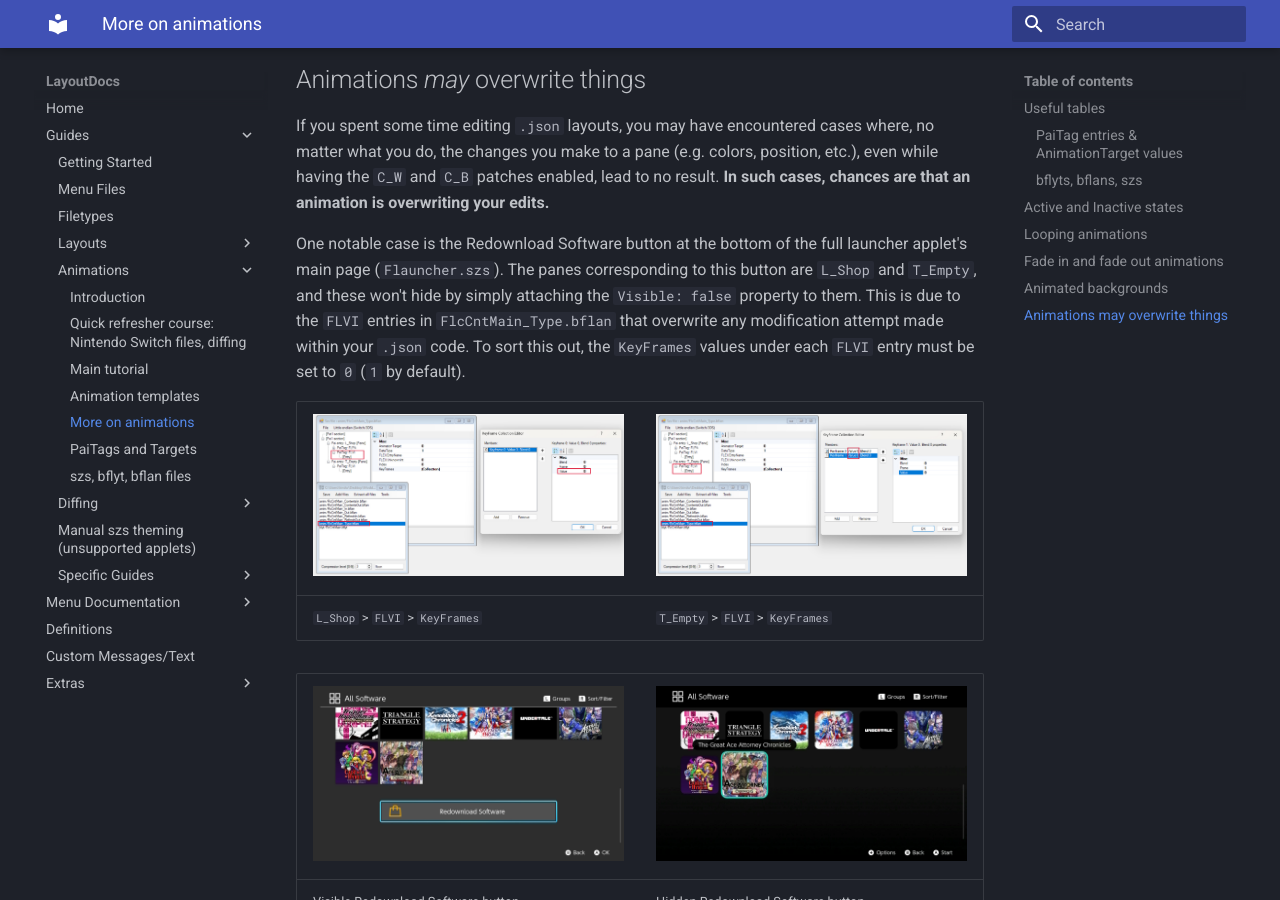
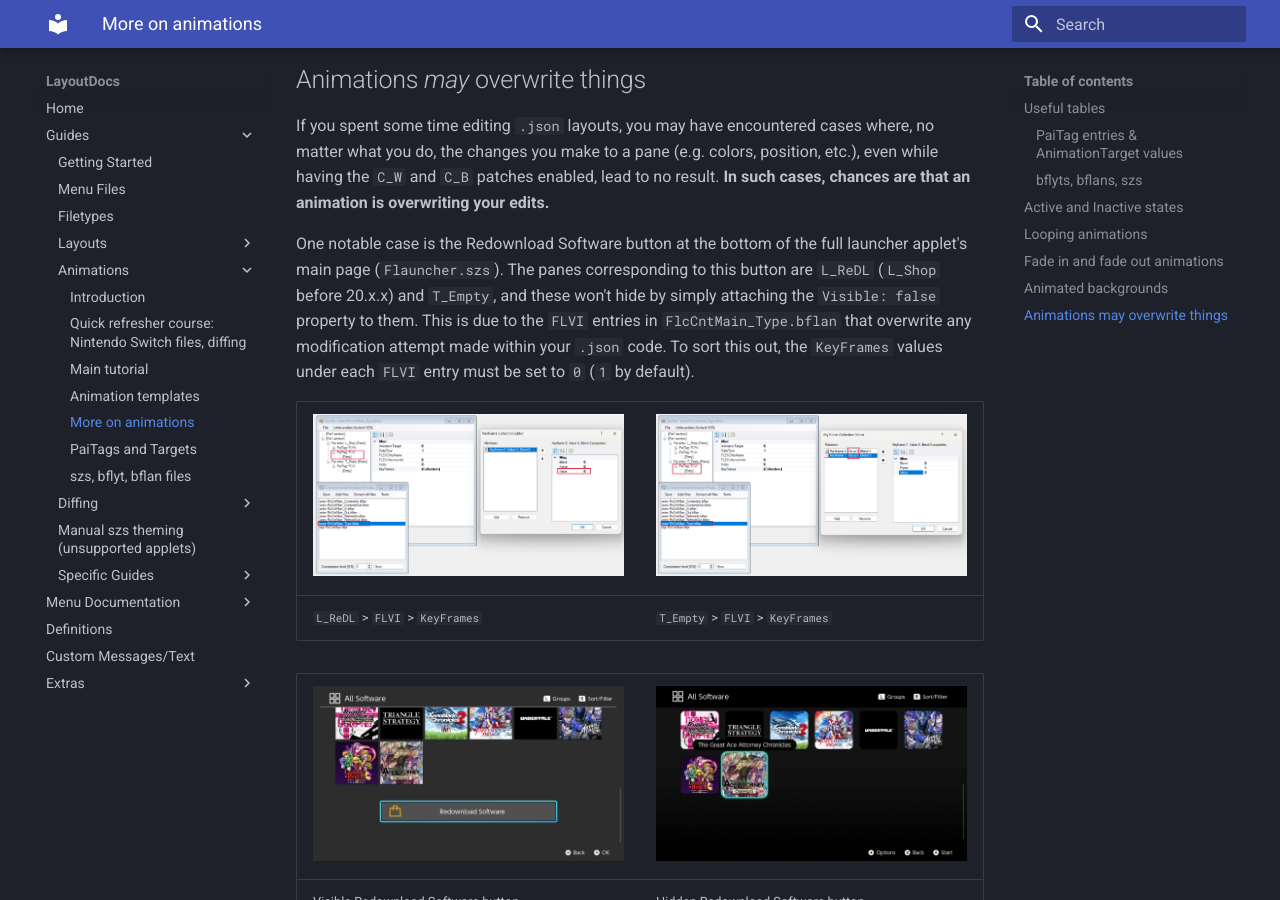
Before and after one commit to ThemezerNX/LayoutDocs, an MkDocs documentation site: the page built from docs/guide/animations/going-further.md, in a window 1280 px wide and 900 px high, scrolled down 3238 px. Built offline with MkDocs 1.6.1 and Material for MkDocs 9.7.7, drawn with Linux system fonts in a browser that asks for light colours.

Commit message:
Rename L_Shop to L_ReDL

```diff
--- a/docs/guide/animations/going-further.md
+++ b/docs/guide/animations/going-further.md
@@ -97,14 +97,14 @@ changes you make to a pane (e.g. colors, position, etc.), even while having the
 no result. **In such cases, chances are that an animation is overwriting your edits.**
 
 One notable case is the Redownload Software button at the bottom of the full launcher applet's main
-page (`Flauncher.szs`). The panes corresponding to this button are `L_Shop` and `T_Empty`, and these won't hide by
+page (`Flauncher.szs`). The panes corresponding to this button are `L_ReDL` (`L_Shop` before 20.x.x) and `T_Empty`, and these won't hide by
 simply attaching the `Visible: false` property to them. This is due to the `FLVI` entries in `FlcCntMain_Type.bflan`
 that overwrite any modification attempt made within your `.json` code. To sort this out, the `KeyFrames` values under each `FLVI` entry
 must be set to `0` (`1` by default).
 
 | ![Shop (1)](tuto16.jpg "Shop (1)") | ![Full launcher (2)](tuto17.jpg "Shop (2)") |
 |------------------------------------|---------------------------------------------|
-| `L_Shop` > `FLVI` > `KeyFrames`    | `T_Empty` > `FLVI` > `KeyFrames`            |
+| `L_ReDL` > `FLVI` > `KeyFrames`    | `T_Empty` > `FLVI` > `KeyFrames`            |
 
 | ![Full launcher (1)](flaunch1.jpg "Full launcher (1)") | ![Full launcher (2)](flaunch2.jpg "Full launcher (2)") |
 |--------------------------------------------------------|--------------------------------------------------------|
```
